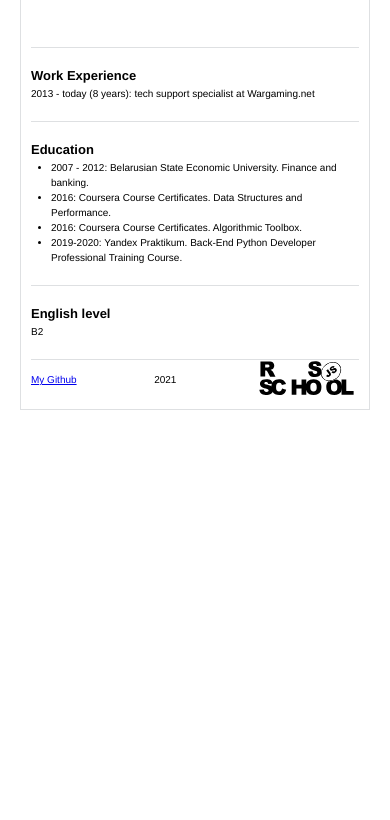
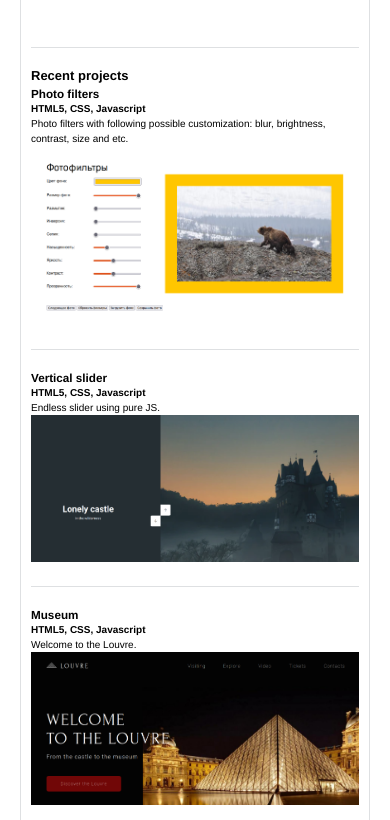
Before and after one commit to vostavhy/rsschool-cv, a website: page index.html in a window 390 px wide. Shown: the part 924-1744 px from the top of the page. Before the commit the page ends 1354 px from the top, so only its background shows below. Drawn offline with nearby package versions, Linux system fonts and the light colour scheme.

Commit message:
feat: add several projects

```diff
--- a/index.html
+++ b/index.html
@@ -19,7 +19,7 @@
           </div>
       </header>
       <main class="main">
-        <section class="section section__contacts">
+        <section class="section contacts">
             <h2>Contact information</h2>
             <ul>
               <li>
@@ -59,7 +59,7 @@
         </section>
         <section class="section">
             <h2>Code Example</h2>
-              <pre>
+              <pre class="code">
                 <code class="javascript">
                   var WordDictionary = function () {
                     this.arr = '';
@@ -78,8 +78,32 @@
                 </code>
               </pre>
         </section>
+        <section class="section projects">
+          <h2>Recent projects</h2>
+          <div class="project-container border">
+            <h3>Photo filters</h3>
+            <h4>HTML5, CSS, Javascript</h4>
+            <p>Photo filters with following possible customization: blur, brightness, contrast, size and etc.</p>
+            <a href="https://rolling-scopes-school.github.io/vostavhy-JSFEPRESCHOOL/photofilter/"
+              target="_blank" rel="noopener noreferrer"><img class="project-container__image" src="images/project-filters.png" alt=""></a>
+          </div>
+          <div class="project-container border">
+            <h3>Vertical slider</h3>
+            <h4>HTML5, CSS, Javascript</h4>
+            <p>Endless slider using pure JS.</p>
+            <a href="https://rolling-scopes-school.github.io/vostavhy-JSFEPRESCHOOL/vertical-slider/"
+              target="_blank" rel="noopener noreferrer"><img class="project-container__image" src="images/project-slider.png" alt=""></a>
+          </div>
+          <div class="project-container">
+            <h3>Museum</h3>
+            <h4>HTML5, CSS, Javascript</h4>
+            <p>Welcome to the Louvre.</p>
+            <a href="https://rolling-scopes-school.github.io/vostavhy-JSFEPRESCHOOL/museum/"
+              target="_blank" rel="noopener noreferrer"><img class="project-container__image" src="images/project-museum.png" alt=""></a>
+          </div>
+        </section>
         <section class="section">
-            <h2>Work Experience</h2>
+          <h2>Work Experience</h2>
           <p>2013 - today (8 years): tech support specialist at Wargaming.net</p>
         </section>
         <section class="section">
--- a/sass/abstracts/_constants.scss
+++ b/sass/abstracts/_constants.scss
@@ -1,2 +1,2 @@
 $content-width: 1000px;
-$mobile-width: 414px;
+$mobile-width: 770px;
--- /dev/null
+++ b/sass/components/_borders.scss
@@ -0,0 +1,5 @@
+.border {
+    border-bottom: 1px solid #dee0e2;
+    margin-bottom: 20px;
+    padding-bottom: 20px;
+}
--- /dev/null
+++ b/sass/components/_project.scss
@@ -0,0 +1,4 @@
+.project-container__image {
+    width: 100%;
+
+}
--- a/sass/layouts/_footer.scss
+++ b/sass/layouts/_footer.scss
@@ -2,6 +2,7 @@
     display: flex;
     align-items: center;
     justify-content: space-between;
+    margin-top: 20px;
 }
 
 .footer__logo {
--- a/sass/layouts/_section.scss
+++ b/sass/layouts/_section.scss
@@ -3,6 +3,6 @@
   border-bottom: 1px solid #dee0e2;
 }
 
-.section__contacts a {
+.contacts a {
     text-decoration: none;
 }
--- a/sass/style.scss
+++ b/sass/style.scss
@@ -3,10 +3,15 @@
 @import "abstracts/mixins";
 @import "abstracts/placeholders";
 
-//Base
+// Base
 @import "base/base";
 
-//Layouts
+// Components
+@import "components/code";
+@import "components/project";
+@import "components/borders";
+
+// Layouts
 @import "layouts/footer";
 @import "layouts/header";
 @import "layouts/section";
```
Also changed, not shown: images/project-filters.png (added), images/project-museum.png (added), images/project-slider.png (added), sass/components/_code.scss (added), sass/style.css, 1 other file.
